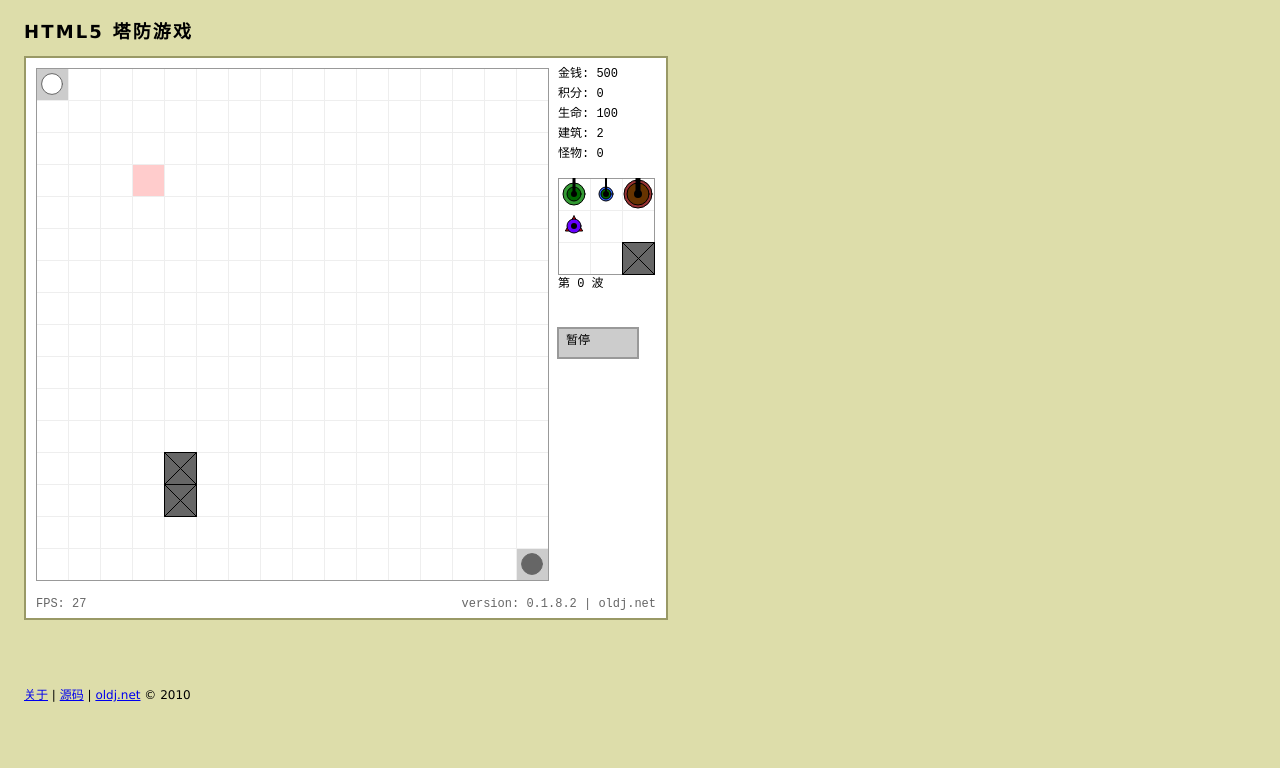
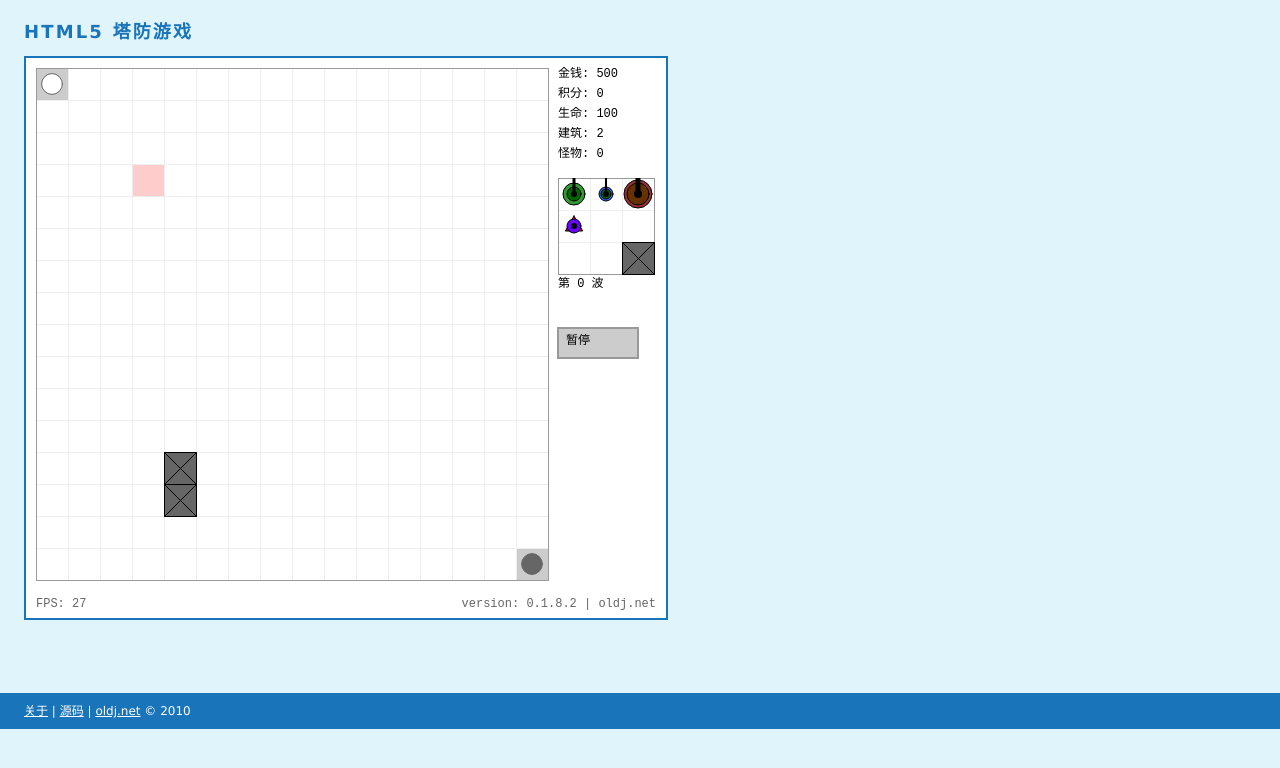
Before and after one commit to oldj/html5-tower-defense, a plain HTML site: page src/td.html in a window 1280 px wide. Drawn offline with Linux system fonts and the light colour scheme.

Commit message:
修改样式。

```diff
--- a/src/css/c.css
+++ b/src/css/c.css
@@ -10,7 +10,7 @@ margin: 0;
 padding: 0;
 font-size: 12px;
 line-height: 20px;
-background: #dda;
+background: #E0F4FC;
 font-family: Verdana, "Times New Roman", serif;
 }
 h1 {
@@ -21,10 +21,13 @@ font-size: 18px;
 font-weight: bold;
 font-family: Verdana, "Times New Roman", serif;
 letter-spacing: 0.12em;
+color: #1A74BA;
 }
 
 #wrapper {
 margin: 0 auto;
+}
+#td-wrapper {
 padding: 8px 24px;
 }
 #td-board {
@@ -34,7 +37,7 @@ font-size: 16px;
 #td-board canvas#td-canvas {
 position: relative;
 background: #fff;
-border: solid 2px #996;
+border: solid 2px #1A74BA;
 }
 #td-loading {
 font-size: 18px;
@@ -44,4 +47,10 @@ font-style: italic;
 }
 #about {
 margin-top: 60px;
+color: #fff;
+background: #1A74BA;
+padding: 8px 24px;
 }
+#about a {
+color: #fff;
+}
```
